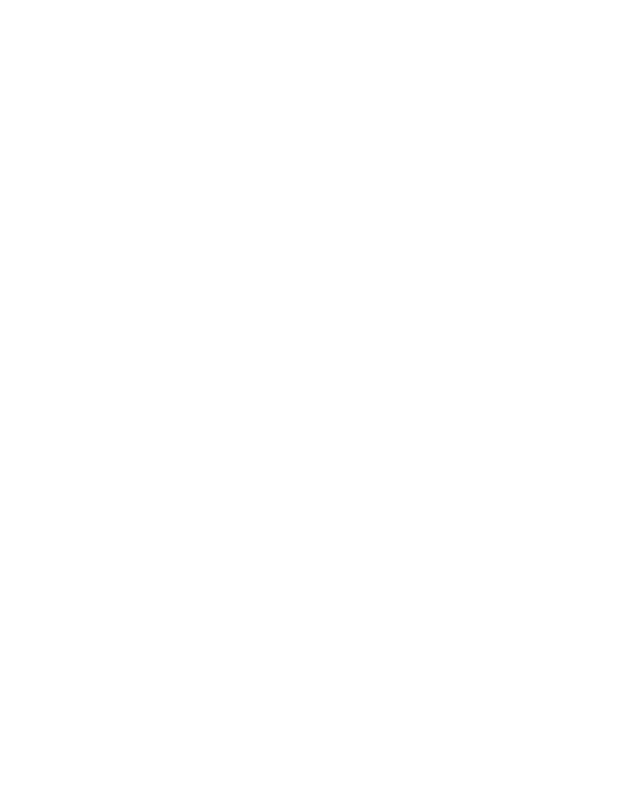
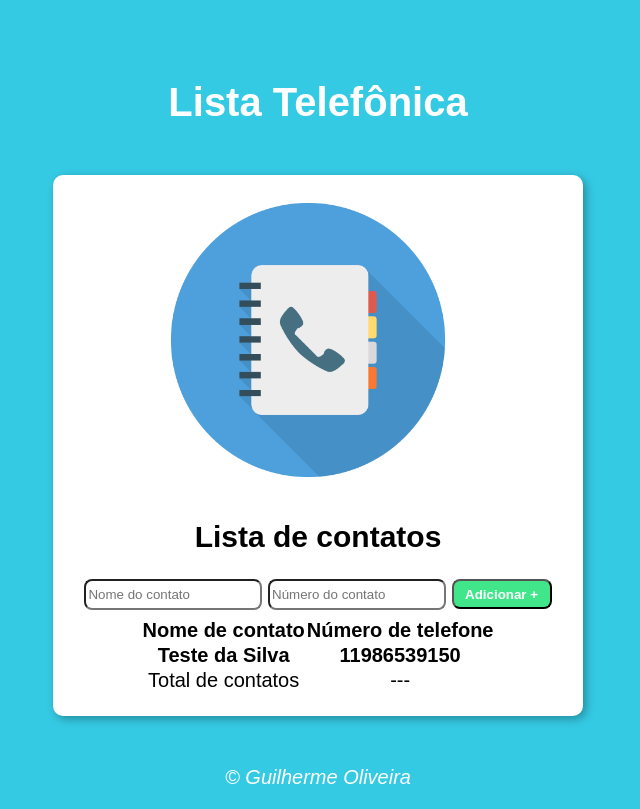
Before and after one commit to SrGuiOliveira/lista_telefonica, a plain HTML site: page index.html in a window 1280 px wide. Shown: the whole page, without its empty margins (322-962 px from the left). Drawn offline with Linux system fonts and the light colour scheme.

Commit message:
Estilização do projeto

```diff
--- a/index.html
+++ b/index.html
@@ -1,18 +1,53 @@
 <!DOCTYPE html>
 <html lang="pt-br">
+
 <head>
     <meta charset="UTF-8">
-    <meta name="viewport" content="width=], initial-scale=1.0">
-
+    <meta name="viewport" content="width=device-width, initial-scale=1.0">
+    <title>Lista Telefônica</title>
     <link rel="stylesheet" href="style.css">
     <link rel="icon" href="./images/icon.png">
-
-
-    <title>Lista telefônica</title>
 </head>
 <body>
+    <header>
+        <h1>Lista Telefônica</h1>
+    </header>
+    <section>
+        <div id="img"  >
+            <img src="./images/icon.png" alt="logo de lista telefônica"/>
+            <h2>Lista de contatos</h2>
+        </div>
+        <div id="tabela">
+            <form id="formAtividade" >
+                <input type="text" id="nomeContato" placeholder="Nome do contato" required>
+                <input type="number" id="numeroContato" placeholder="Número do contato" required min="0" max="11">
+                <button type="submit" id="submit">Adicionar +</button>
+            </form>
+            <table cellspacing="0" >
+                <thead>
+                    <tr>
+                        <th>Nome de contato</th>
+                        <th>Número de telefone</th>
+                    </tr>
+                </thead>
+                <tbody>
+                    <th>Teste da Silva</th>
+                    <th>11986539150</th>
+                </tr>
+                </tbody>
+                <tfoot>
+                    <tr>
+                        <td>Total de contatos</td>
+                        <td id="media-final-valor" >---</td>
+                    </tr>
+                </tfoot>
+            </table>
+        </div>
+    </section>
+    <footer>
+        <p>&copy; Guilherme Oliveira</p>
+    </footer>
 
-
-<script src="script.js"></script>
+    <script src="script.js"></script>
 </body>
 </html>
--- a/script.js
+++ b/script.js
@@ -0,0 +1 @@
+alert("Olá!")
--- a/style.css
+++ b/style.css
@@ -0,0 +1,68 @@
+body {
+    background: rgb(53, 202, 228);
+    font: normal 15pt Arial;
+}
+
+header {
+    color: #fff;
+    text-align: center;
+}
+
+header h1 {
+    margin-top: 80px;
+}
+
+section {
+    background: #fff;
+    border-radius: 10px;
+    padding: 15px;
+    width: 500px;
+    margin: 50px auto;
+    box-shadow: 3px 3px 10px rgba(0, 0, 0, 0.315);
+}
+
+#img {
+    margin: 0 auto;
+    display: inline;
+    text-align: center;
+    justify-content: center;
+}
+
+img {
+    margin-left: 90px;
+    text-align: center;
+    height: 300px;
+}
+
+footer {
+    color: #fff;
+    text-align: center;
+    font-style: italic;
+}
+
+#tabela {
+    text-align: center;
+}
+
+form input {
+    width: 170px;
+    height: 25px;
+    border-radius: 8px;
+}
+
+#submit {
+    width: 100px;
+    height: 30px;
+    border-radius: 8px;
+    color: #fff;
+    background-color: rgb(65, 230, 139);
+    font-weight: bold;
+
+}
+
+table {
+    margin: 8px auto;
+    text-align: center;
+    align-items: center;
+
+}
```
